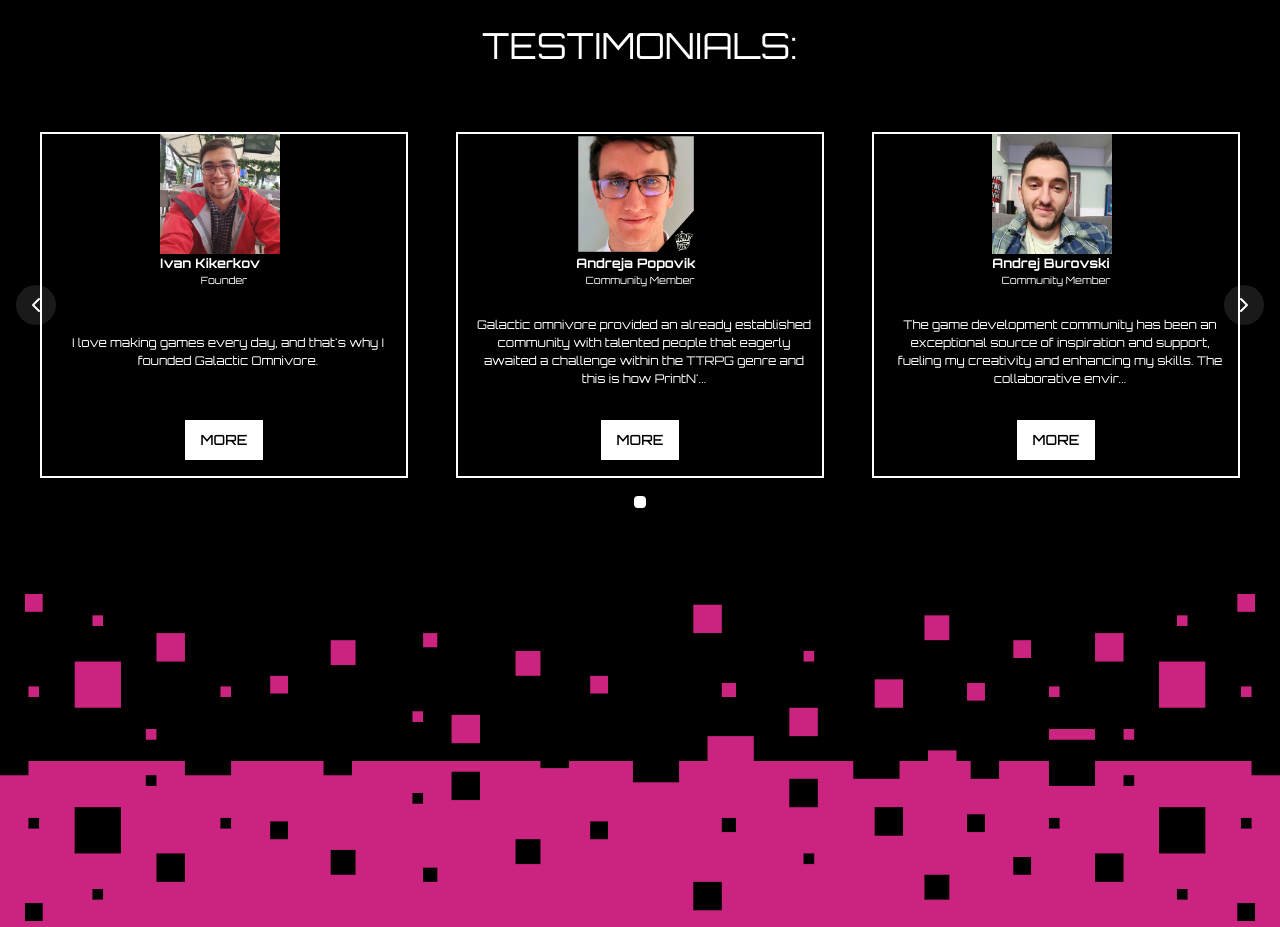
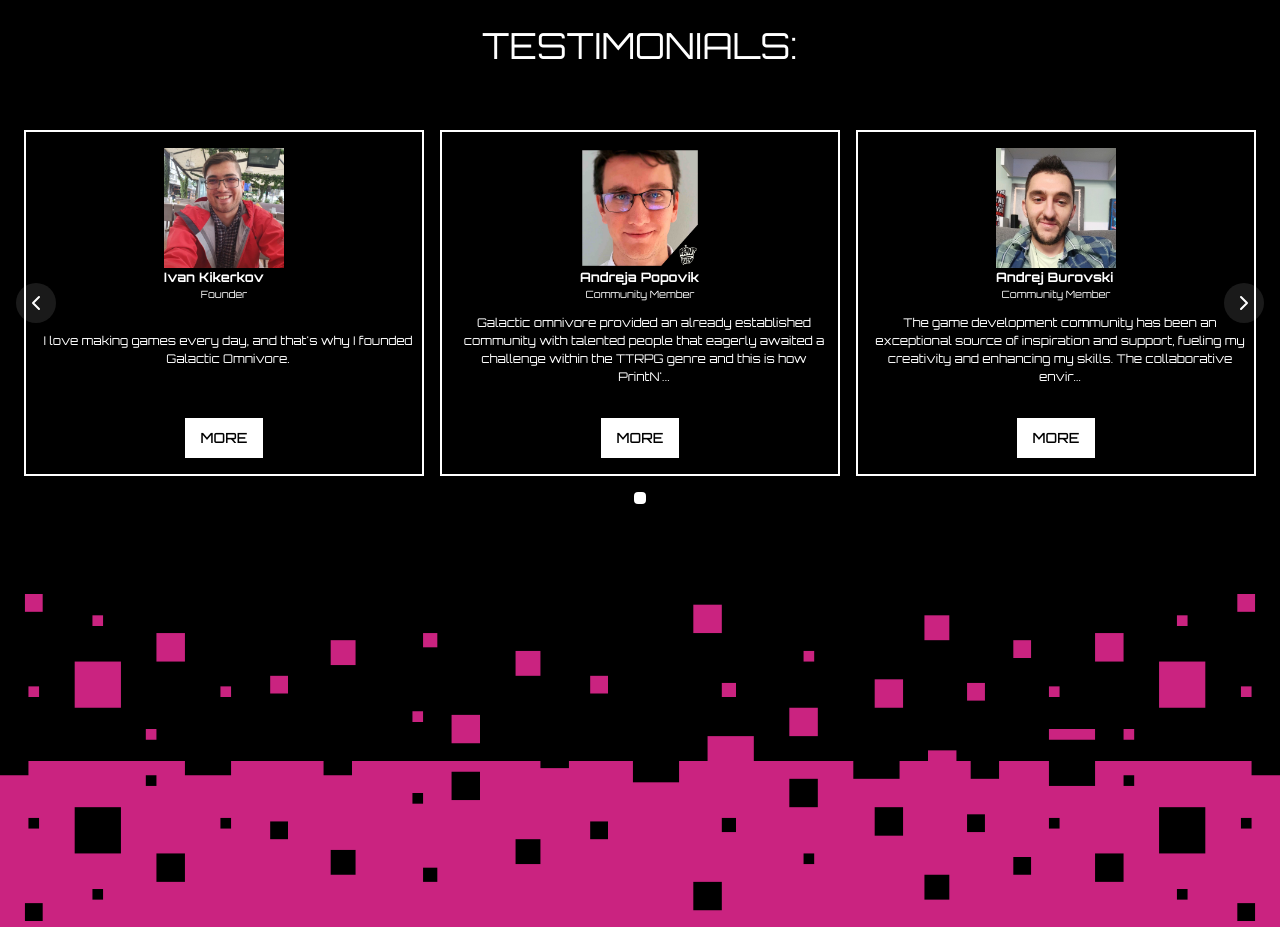
Before and after one commit to GalacticOmnivoreElder/gowebsite, a Next.js app: page / in a window 1280 px wide. Shown: the part 5220-6147 px from the top of the page. Built offline with nearby package versions, Linux system fonts and the light colour scheme.

Commit message:
fix carousel

```diff
--- a/src/app/page.js
+++ b/src/app/page.js
@@ -173,13 +173,13 @@ const SwipeableSection = ({
 const TestemonialCard = ({ img, fullName, role, text, link }) => {
   return (
     <div className="flex bg-black gap-2 flex-col items-center justify-center border-2 border-white">
-      <div className="flex flex-col min-w-[35%] h-[150px]">
+      <div className="flex flex-col  h-[150px]">
         <Image
           src={img}
           width={200}
           height={200}
           alt="Profile Image"
-          className="w-[120px] h-[120px]"
+          className="w-[120px] h-[120px] mt-4"
         />
         <div className="text-[13px] text-white font-bold">{fullName}</div>
         <div className="text-[10px] text-white text-center">{role}</div>
@@ -287,7 +287,7 @@ const testemonialsData = [
 ];
 
 const testimonialSlides = testemonialsData.map((item) => (
-  <div className="p-4 flex justify-center flex-col bg-black h-[350px]">
+  <div className="flex justify-center flex-col bg-black">
     <TestemonialCard {...item} />
   </div>
 ));
```
